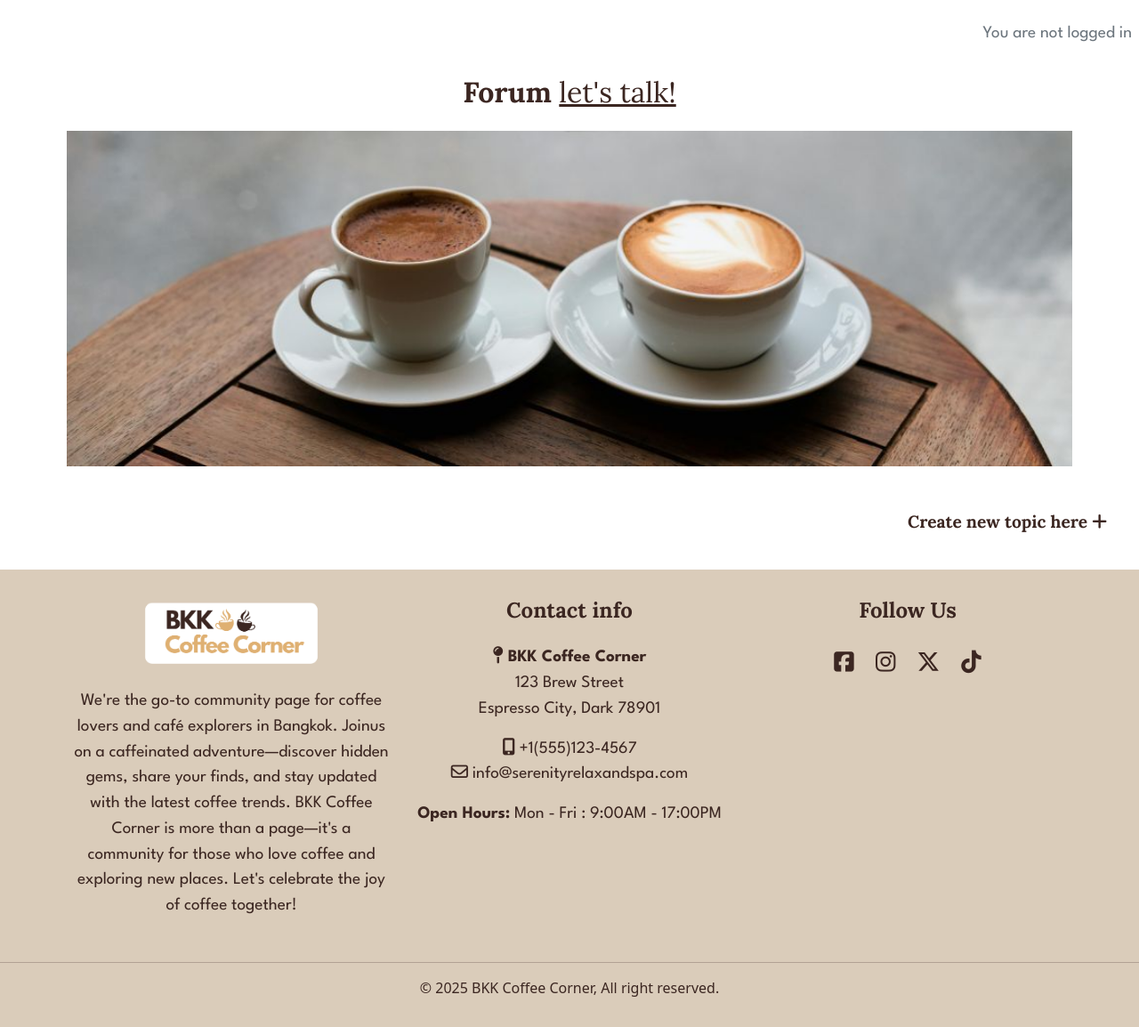
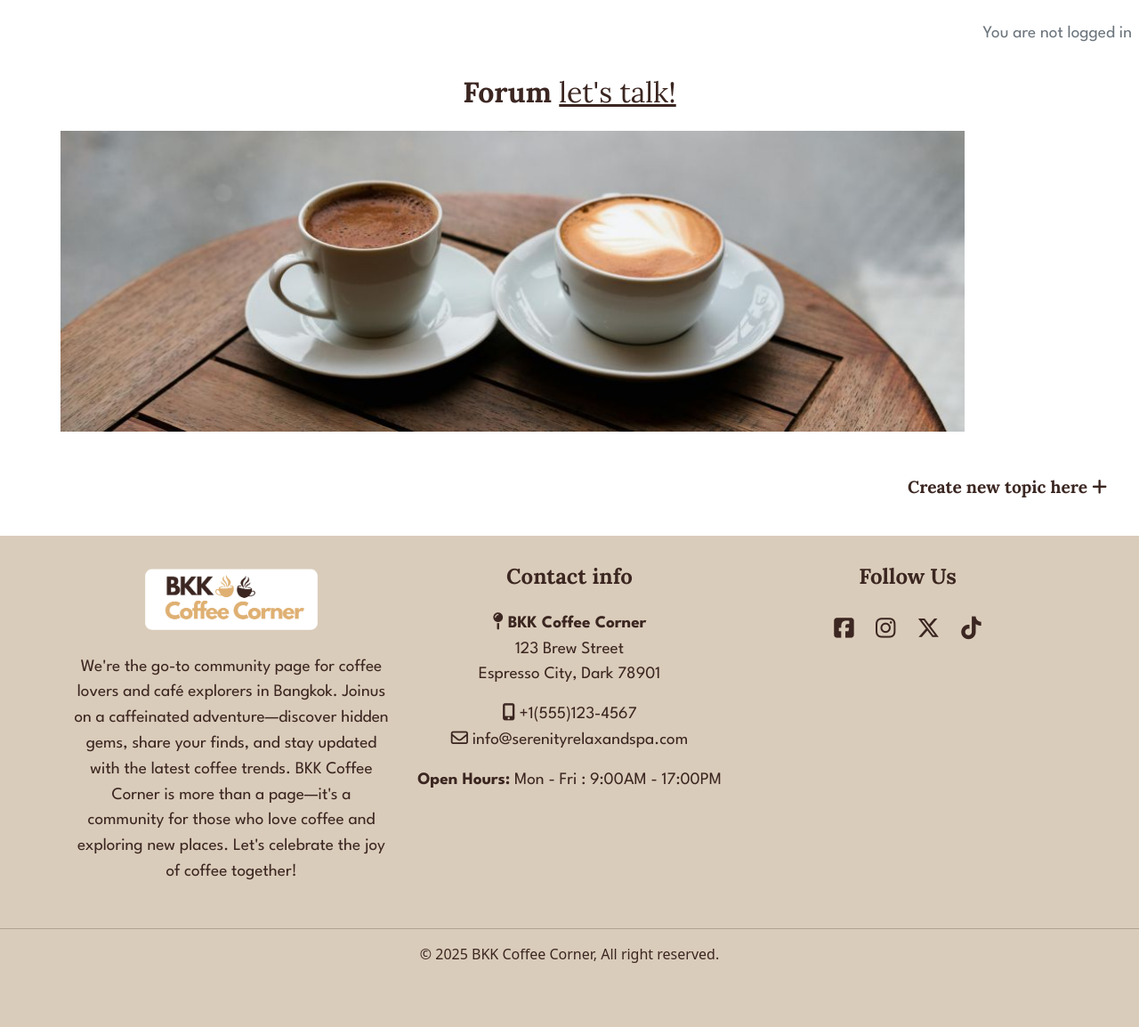
Before and after one commit to Chatlada-Nina/BKK-Coffee-Corner, a Django app: page /forum/ in a window 1280 px wide. Shown: the part 104-1258 px from the top of the page at 89% size. After the commit the page ends 1186 px from the top, so only its background shows below. Run offline with Django 4.2, Linux system fonts and the light colour scheme; data that the repository does not hold is empty; some libraries are stand-ins or nearby versions.

Commit message:
Fix the error on homepage validated by w3c HTML

```diff
--- a/home/templates/home/index.html
+++ b/home/templates/home/index.html
@@ -8,8 +8,8 @@
 <div class="container">
     <div class="row justify-content-center">
         <div class="call-for-action col-md-10">
-            <div class="banner text-center">
-                <img src="{% static 'images/banner.jpg' %}" alt="banner" width="90%">
+            <div class="text-center">
+                <img class="banner" src="{% static 'images/banner.jpg' %}" alt="banner">
             </div>
             <div class="description text-center my-5">
                 <h2 class="main-text mb-4">Welcome to <span class="fw-light text-decoration-underline">BKK Coffee Corner</span>☕</h2>
--- a/static/css/style.css
+++ b/static/css/style.css
@@ -51,6 +51,11 @@ body {
 
 
 /* Block Content */
+
+.banner {
+    width: 90%;
+}
+
 .about-img {
     width: 100%;
     max-width: 400px;
--- a/templates/base.html
+++ b/templates/base.html
@@ -10,52 +10,45 @@
 <html class="h-100" lang="en">
   <head>
     <title>BKK | CoffeeCorner</title>
-    <meta name="viewport" content="width=device-width, initial-scale=1" />
+    <meta name="viewport" content="width=device-width, initial-scale=1">
 
     <!-- Meta tags for search engines -->
     <meta
       name="description"
-      content="BKK CoffeeCorner: A community built by and for those who cherish the art of coffee and the joy of discovering new places. Let's take a sip and celebrate the love of coffee together!"
-    />
+      content="BKK CoffeeCorner: A community built by and for those who cherish the art of coffee and the joy of discovering new places. Let's take a sip and celebrate the love of coffee together!">
     <meta
       name="keywords"
-      content="BKK CoffeeCorner, Coffee Corner, Cafes in Bangkok, coffee shop in Bangkok,Coffee BKK, coffee lover, cafe hopper"
-    />
+      content="BKK CoffeeCorner, Coffee Corner, Cafes in Bangkok, coffee shop in Bangkok,Coffee BKK, coffee lover, cafe hopper">
 
     <!-- Favicon -->
     <link
       rel="icon"
       href="{% static 'favicon/favicon.ico' %}"
-      type="image/x-icon"
-    />
+      type="image/x-icon">
 
     <!-- Google Fonts CSS -->
-    <link rel="preconnect" href="https://fonts.gstatic.com" />
+    <link rel="preconnect" href="https://fonts.gstatic.com">
     <link
       href="https://fonts.googleapis.com/css2?family=League+Spartan:wght@400;500;600;700&display=swap"
-      rel="stylesheet"
-    />
+      rel="stylesheet">
     <link
       href="https://fonts.googleapis.com/css2?family=Lora:wght@400;500;600;700&display=swap"
-      rel="stylesheet"
-    />
+      rel="stylesheet">
 
     <!-- Font Awesome CSS -->
     <link
       rel="stylesheet"
-      href="https://cdnjs.cloudflare.com/ajax/libs/font-awesome/5.15.3/css/all.min.css"
-    />
+      href="https://cdnjs.cloudflare.com/ajax/libs/font-awesome/5.15.3/css/all.min.css">
 
     <!-- Bootstrap CSS -->
     <link
       href="https://cdn.jsdelivr.net/npm/bootstrap@5.0.1/dist/css/bootstrap.min.css"
       rel="stylesheet"
       integrity="sha384-+0n0xVW2eSR5OomGNYDnhzAbDsOXxcvSN1TPprVMTNDbiYZCxYbOOl7+AMvyTG2x"
-      crossorigin="anonymous"
-    />
+      crossorigin="anonymous">
 
     <!-- Custom CSS -->
-    <link rel="stylesheet" href="{% static 'css/style.css' %}" />
+    <link rel="stylesheet" href="{% static 'css/style.css' %}">
   </head>
 
   <body class="d-flex flex-column h-100 main-bg">
@@ -66,8 +59,7 @@
           ><img
             class="logo"
             src="{% static 'images/logo.png' %}"
-            alt="bkk-coffee-corner-logo"
-        /></a>
+            alt="bkk-coffee-corner-logo"></a>
         <button
           class="navbar-toggler"
           type="button"
```
